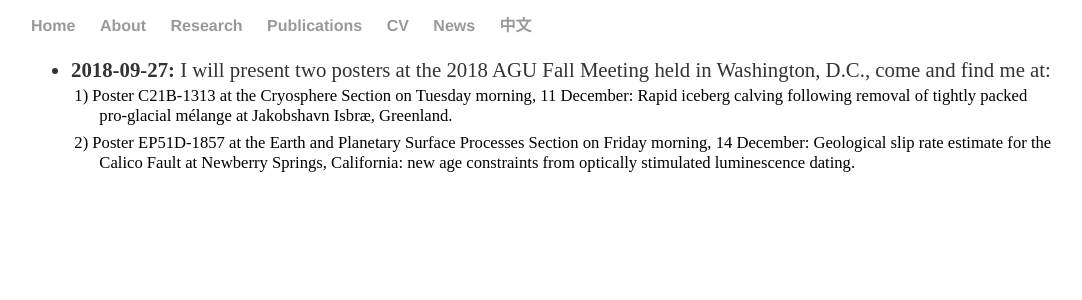
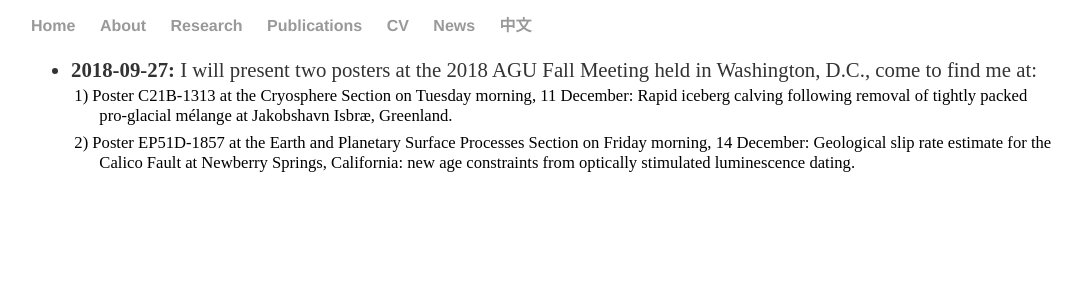
Before and after one commit to suruixie/suruixie.github.io, a Jekyll site: the page built from news/index.html, in a window 1280 px wide. Shown: the top 300 px of the page, without its empty margins (97-1179 px from the left). Built offline with Jekyll 4.4.1, drawn with Linux system fonts in a browser that asks for light colours.

Commit message:
Update index.html

```diff
--- a/news/index.html
+++ b/news/index.html
@@ -4,7 +4,7 @@
 ---
 <div class="news">
 	<ul class="news_list">
-	<li style="line-height:130%; font-size:1.0em;"><strong>2018-09-27:</strong> I will present two posters at the 2018 AGU Fall Meeting held in Washington, D.C., come and find me at:
+	<li style="line-height:130%; font-size:1.0em;"><strong>2018-09-27:</strong> I will present two posters at the 2018 AGU Fall Meeting held in Washington, D.C., come to find me at:
 		<p  class="publist" style="font-size:0.8em;">
 			1) Poster C21B-1313 at the Cryosphere Section on Tuesday morning, 11 December: Rapid iceberg calving following removal of tightly packed pro-glacial mélange at Jakobshavn Isbræ, Greenland.
 		<p  class="publist" style="font-size:0.8em;">
```
